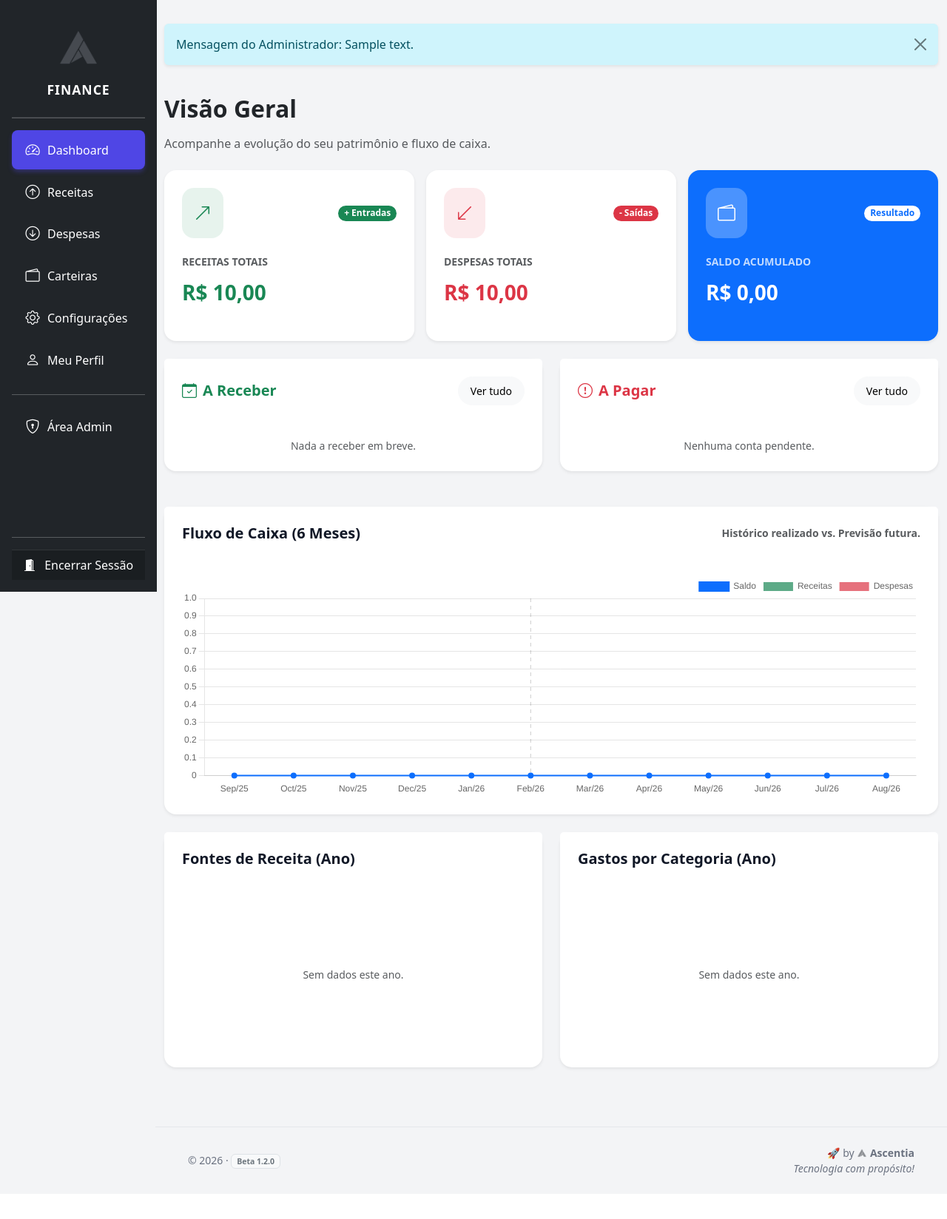
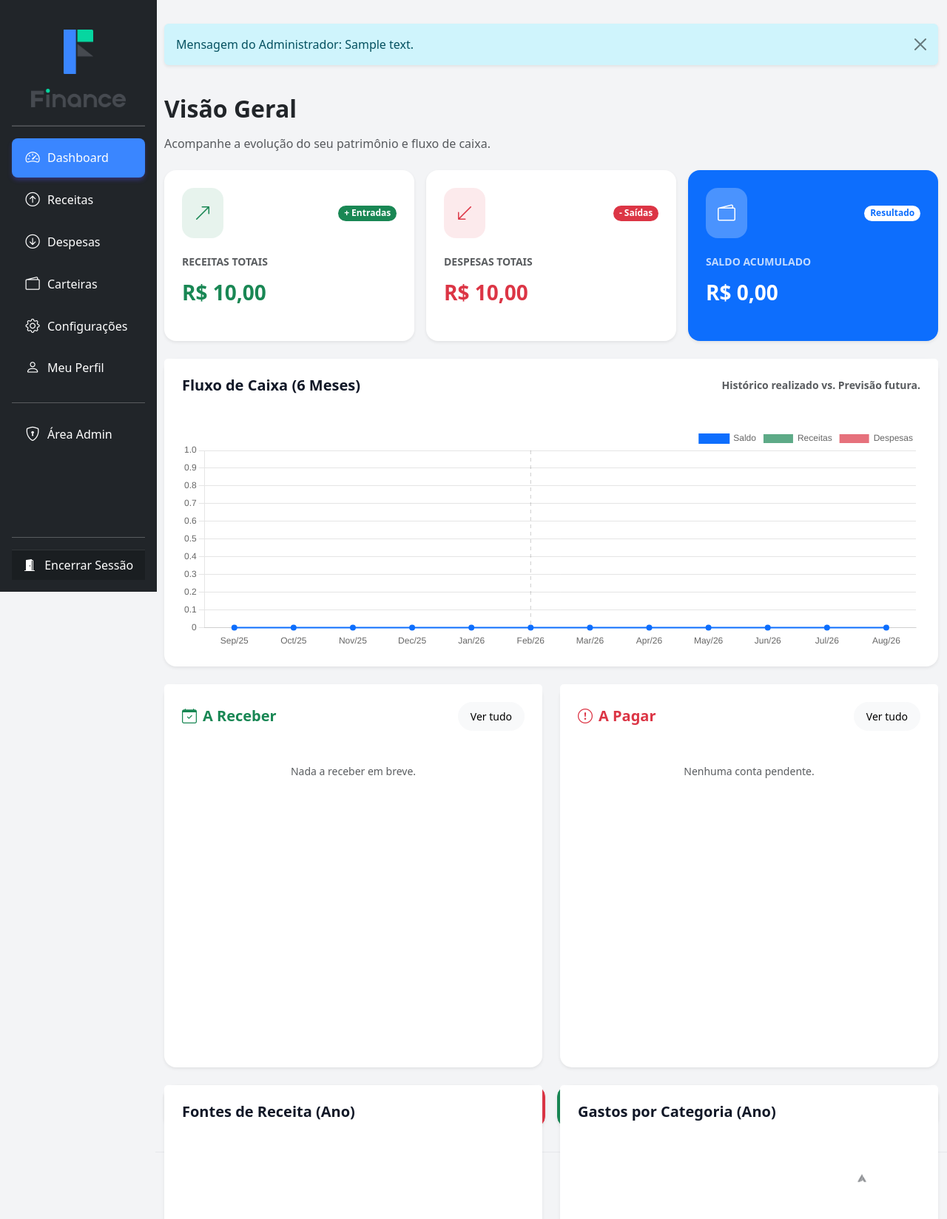
Before and after one commit to jaimealvesjr1/Finance, a Flask app: page / in a window 1280 px wide. Shown: the whole page at 74% size. Before the commit the page ends 1589 px from the top, so only its background shows below. Run offline with Flask 3, Linux system fonts and the light colour scheme; a user stored in the database is signed in; tables that the repository leaves empty hold one stand-in row (values such as "Sample post"); some libraries are stand-ins or nearby versions.

Commit message:
Inclusão da Logo Finance

```diff
--- a/app/static/css/custom.css
+++ b/app/static/css/custom.css
@@ -2,11 +2,12 @@
    1. VARIÁVEIS GLOBAIS (Paleta SaaS Moderno)
    ========================================= */
 :root {
-  --cor-primaria: #4f46e5;       /* Indigo 600 - Ação principal */
-  --cor-primaria-hover: #4338ca; /* Indigo 700 */
+  --cor-primaria: #3a86ff;       /* Indigo 600 - Ação principal */
+  --cor-primaria-hover: #0e46a0; /* Indigo 700 */
   --cor-secundaria: #10b981;     /* Emerald 500 - Sucesso/Dinheiro */
   --cor-perigo: #ef4444;         /* Red 500 - Despesas/Erro */
-  --cor-aviso: #f59e0b;          /* Amber 500 - Alertas */
+  --cor-aviso: #f59e0b;
+  --cor-ascentia: #06d6a0;       /* Amber 500 - Alertas */
 
   /* Cores de Fundo e Texto */
   --cor-fundo-body: #f3f4f6;     /* Cinza muito claro (Cool Gray) */
--- a/app/templates/auth/login.html
+++ b/app/templates/auth/login.html
@@ -9,12 +9,12 @@
 
     <div class="text-center mb-5">
         {# Mantendo o ícone existente, mas adaptando o estilo ao design limpo #}
-        <img src="{{ url_for('static', filename='img/icon_ascentia.png') }}" alt="Logo Finance" class="mb-3" style="max-height: 100px;">
+        <img src="{{ url_for('static', filename='img/finance.png') }}" alt="Logo Finance" class="mb-3" style="max-height: 50px;">
     </div>
 
     {# Adotando o estilo de card do template de inspiração (shadow, padding, border radius e largura máxima) #}
     <div class="card shadow-lg p-4 rounded-4 mx-auto text-start" style="max-width: 500px;">
-        <h2 class="text-center mb-4" style="color: var(--cor-destaque, #0d6efd);">
+        <h2 class="text-center mb-4" style="color: var(--cor-ascentia);">
             <strong>Login</strong>
         </h2>
 
--- a/app/templates/base/sidebar.html
+++ b/app/templates/base/sidebar.html
@@ -1,7 +1,7 @@
 <nav class="d-flex flex-column flex-shrink-0 p-3 text-white bg-dark h-100">
         <a class="sidebar-brand d-flex flex-column align-items-center justify-content-center py-4" href="{{ url_for('main.index') }}">
-            <img src="{{ url_for('static', filename='img/icon_ascentia.png') }}" alt="Logo Finance" style="max-height: 60px; width: auto;">
-            <span class="sidebar-brand-text mt-2 fw-bold text-white" style="font-size: 1.1rem; letter-spacing: 1px;">FINANCE</span>
+            <img src="{{ url_for('static', filename='img/icon_finance.png') }}" alt="Logo Finance" style="max-height: 60px; width: auto; margin-bottom: 20px;">
+            <img src="{{ url_for('static', filename='img/finance.png') }}" alt="Logo Finance" style="max-height: 25px; width: auto;">
         </a>
     <hr class="sidebar-divider my-0 mb-3">
 
--- a/app/templates/main/dashboard.html
+++ b/app/templates/main/dashboard.html
@@ -55,45 +55,58 @@
     </div>
 </div>
 
+<div class="card border-0 shadow-sm rounded-4 mb-4">
+    <div class="card-header bg-white border-bottom-0 pt-4 px-3 px-md-4">
+        <h5 class="fw-bold mb-0">Fluxo de Caixa (6 Meses)</h5>
+        <small class="text-muted">Histórico realizado vs. Previsão futura.</small>
+    </div>
+    <div class="card-body px-3 px-md-4 pb-4">
+        <div style="height: 300px;">
+            <canvas id="cashFlowChart"></canvas>
+        </div>
+    </div>
+</div>
+
 <div class="row g-4 mb-4">
+
     <div class="col-lg-6">
-        <div class="card border-0 shadow-sm rounded-4 h-70 mb-4">
-            <div class="card-header bg-white border-bottom-0 pt-4 px-4 d-flex justify-content-between align-items-center">
+        <div class="card border-0 shadow-sm rounded-4 h-100 mb-4">
+            <div class="card-header bg-white border-bottom-0 pt-4 px-3 px-md-4 d-flex justify-content-between align-items-center">
                 <h5 class="fw-bold mb-0 text-success"><i class="bi bi-calendar-check me-2"></i>A Receber</h5>
                 <a href="{{ url_for('financeiro.revenues') }}" class="btn btn-sm btn-light rounded-pill">Ver tudo</a>
             </div>
             <div class="card-body p-0">
                 <div class="list-group list-group-flush">
                     {% for r in next_revenues %}
-                        {# Lógica de Cores e Badges para Receita #}
+                        {# Lógica de Cores e Badges #}
                         {% set days = (r.due_date - now_date).days %}
                         {% if days < 0 %}
                             {% set box_class = "bg-danger bg-opacity-10 text-danger" %}
                             {% set text_class = "text-danger" %}
-                            {% set badge = '<span class="badge bg-danger ms-2">Atrasado</span>' %}
+                            {% set badge = '<span class="badge bg-danger ms-1 ms-md-2" style="font-size: 0.7em;">Atrasado</span>' %}
                         {% elif days == 0 %}
                             {% set box_class = "bg-success text-white shadow-sm" %}
                             {% set text_class = "text-success" %}
-                            {% set badge = '<span class="badge bg-success ms-2">Hoje!</span>' %}
+                            {% set badge = '<span class="badge bg-success ms-1 ms-md-2" style="font-size: 0.7em;">Hoje!</span>' %}
                         {% else %}
                             {% set box_class = "bg-success bg-opacity-10 text-success" %}
                             {% set text_class = "text-dark" %}
                             {% set badge = '' %}
                         {% endif %}
 
-                    <div class="list-group-item border-0 d-flex justify-content-between align-items-center px-4 py-3">
-                        <div class="d-flex align-items-center gap-3">
-                            <div class="{{ box_class }} rounded-3 p-2 d-flex align-items-center justify-content-center" style="width: 40px; height: 40px;">
+                    <div class="list-group-item border-0 d-flex justify-content-between align-items-center px-3 px-md-4 py-3">
+                        <div class="d-flex align-items-center gap-3 overflow-hidden">
+                            <div class="{{ box_class }} rounded-3 p-2 d-flex align-items-center justify-content-center flex-shrink-0" style="width: 40px; height: 40px;">
                                 <span class="fw-bold small">{{ r.due_date.day }}</span>
                             </div>
-                            <div>
-                                <h6 class="mb-0 fw-bold {{ text_class }}">
+                            <div class="overflow-hidden">
+                                <h6 class="mb-0 fw-bold {{ text_class }} text-truncate">
                                     {{ r.description }} {{ badge|safe }}
                                 </h6>
-                                <small class="text-muted">{{ r.category.name }}</small>
+                                <small class="text-muted text-truncate d-block">{{ r.category.name }}</small>
                             </div>
                         </div>
-                        <span class="fw-bold text-success text-nowrap">+ {{ r.amount | currency }}</span>
+                        <span class="fw-bold text-success text-nowrap ms-2">+ {{ r.amount | currency }}</span>
                     </div>
                     {% else %}
                     <div class="text-center py-4 text-muted small">Nada a receber em breve.</div>
@@ -101,76 +114,9 @@
                 </div>
             </div>
         </div>
-    </div>
-    <div class="col-lg-6">
-        <div class="card border-0 shadow-sm rounded-4 h-70 mb-4">
-            <div class="card-header bg-white border-bottom-0 pt-4 px-4 d-flex justify-content-between align-items-center">
-                <h5 class="fw-bold mb-0 text-danger"><i class="bi bi-exclamation-circle me-2"></i>A Pagar</h5>
-                <a href="{{ url_for('financeiro.expenses') }}" class="btn btn-sm btn-light rounded-pill">Ver tudo</a>
-            </div>
-            <div class="card-body p-0">
-                <div class="list-group list-group-flush">
-                    {% for e in next_expenses %}
-                        {# Lógica de Cores e Badges para Despesa #}
-                        {% set days = (e.due_date - now_date).days %}
 
-                        {% if days < 0 %}
-                            {% set box_class = "bg-danger text-white shadow-sm" %}
-                            {% set text_class = "text-danger" %}
-                            {% set badge = '<span class="badge bg-danger ms-2">Dias em atraso: ' ~ days|abs ~ '</span>' %}
-
-                        {% elif days == 0 %}
-                            {# Vence Hoje: Amarelo/Laranja #}
-                            {% set box_class = "bg-warning text-dark shadow-sm" %}
-                            {% set text_class = "text-dark" %}
-                            {% set badge = '<span class="badge bg-warning text-dark ms-2">Vence Hoje!</span>' %}
-
-                        {% else %}
-                            {# Futuro: Normal #}
-                            {% set box_class = "bg-danger bg-opacity-10 text-danger" %}
-                            {% set text_class = "text-dark" %}
-                            {% set badge = '' %}
-                        {% endif %}
-
-                    <div class="list-group-item border-0 d-flex justify-content-between align-items-center px-4 py-3">
-                        <div class="d-flex align-items-center gap-3">
-                            <div class="{{ box_class }} rounded-3 p-2 d-flex align-items-center justify-content-center" style="width: 40px; height: 40px;">
-                                <span class="fw-bold small">{{ e.due_date.day }}</span>
-                            </div>
-                            <div>
-                                <h6 class="mb-0 fw-bold {{ text_class }}">
-                                    {{ e.description }} {{ badge|safe }}
-                                </h6>
-                                <small class="text-muted">{{ e.category.name }}</small>
-                            </div>
-                        </div>
-                        <span class="fw-bold text-danger text-nowrap">- {{ e.amount | currency }}</span>
-                    </div>
-                    {% else %}
-                    <div class="text-center py-4 text-muted small">Nenhuma conta pendente.</div>
-                    {% endfor %}
-                </div>
-            </div>
-        </div>
-    </div>
-</div>
-
-<div class="card border-0 shadow-sm rounded-4 mb-4">
-    <div class="card-header bg-white border-bottom-0 pt-4 px-4">
-        <h5 class="fw-bold mb-0">Fluxo de Caixa (6 Meses)</h5>
-        <small class="text-muted">Histórico realizado vs. Previsão futura.</small>
-    </div>
-    <div class="card-body px-4 pb-4">
-        <div style="height: 300px;">
-            <canvas id="cashFlowChart"></canvas>
-        </div>
-    </div>
-</div>
-
-<div class="row g-4 mb-4">
-    <div class="col-lg-6">
         <div class="card border-0 shadow-sm rounded-4">
-            <div class="card-header bg-white border-bottom-0 pt-4 px-4">
+            <div class="card-header bg-white border-bottom-0 pt-4 px-3 px-md-4">
                 <h5 class="fw-bold mb-0">Fontes de Receita (Ano)</h5>
             </div>
             <div class="card-body d-flex justify-content-center" style="height: 250px;">
@@ -180,14 +126,75 @@
     </div>
 
     <div class="col-lg-6">
+        <div class="card border-0 shadow-sm rounded-4 h-100 mb-4">
+            <div class="card-header bg-white border-bottom-0 pt-4 px-3 px-md-4 d-flex justify-content-between align-items-center">
+                <h5 class="fw-bold mb-0 text-danger"><i class="bi bi-exclamation-circle me-2"></i>A Pagar</h5>
+                <a href="{{ url_for('financeiro.expenses') }}" class="btn btn-sm btn-light rounded-pill">Ver tudo</a>
+            </div>
+            <div class="card-body p-0">
+                <div class="list-group list-group-flush">
+                    {% for e in next_expenses %}
+                        {# Lógica de Cores e Badges #}
+                        {% set days = (e.due_date - now_date).days %}
+
+                        {% if days < 0 %}
+                            {% set box_class = "bg-danger text-white shadow-sm" %}
+                            {% set text_class = "text-danger" %}
+                            {% set badge = '<span class="badge bg-danger ms-1 ms-md-2" style="font-size: 0.7em;">-' ~ days|abs ~ 'd</span>' %}
+
+                        {% elif days == 0 %}
+                            {% set box_class = "bg-warning text-dark shadow-sm" %}
+                            {% set text_class = "text-dark" %}
+                            {% set badge = '<span class="badge bg-warning text-dark ms-1 ms-md-2" style="font-size: 0.7em;">Hoje!</span>' %}
+
+                        {% else %}
+                            {% set box_class = "bg-danger bg-opacity-10 text-danger" %}
+                            {% set text_class = "text-dark" %}
+                            {% set badge = '' %}
+                        {% endif %}
+
+                    <div class="list-group-item border-0 d-flex justify-content-between align-items-center px-3 px-md-4 py-3">
+                        <div class="d-flex align-items-center gap-3 overflow-hidden">
+                            <div class="{{ box_class }} rounded-3 p-2 d-flex align-items-center justify-content-center flex-shrink-0" style="width: 40px; height: 40px;">
+                                <span class="fw-bold small">{{ e.due_date.day }}</span>
+                            </div>
+                            <div class="overflow-hidden">
+                                <h6 class="mb-0 fw-bold {{ text_class }} text-truncate">
+                                    {{ e.description }} {{ badge|safe }}
+                                </h6>
+                                <small class="text-muted text-truncate d-block">{{ e.category.name }}</small>
+                            </div>
+                        </div>
+                        <span class="fw-bold text-danger text-nowrap ms-2">- {{ e.amount | currency }}</span>
+                    </div>
+                    {% else %}
+                    <div class="text-center py-4 text-muted small">Nenhuma conta pendente.</div>
+                    {% endfor %}
+                </div>
+            </div>
+        </div>
+
         <div class="card border-0 shadow-sm rounded-4">
-            <div class="card-header bg-white border-bottom-0 pt-4 px-4">
+            <div class="card-header bg-white border-bottom-0 pt-4 px-3 px-md-4">
                 <h5 class="fw-bold mb-0">Gastos por Categoria (Ano)</h5>
             </div>
             <div class="card-body d-flex justify-content-center" style="height: 250px;">
                 <canvas id="expenseCategoryChart"></canvas>
             </div>
         </div>
+    </div>
+</div>
+
+<div class="row g-3">
+    <div class="col-md-6">
+        <a href="{{ url_for('financeiro.add_expense') }}" class="btn btn-danger w-100 py-3 rounded-4 shadow-sm fw-bold">
+            <i class="bi bi-dash-circle me-2"></i> Registrar Despesa
+        </a>
+    </div>
+    <div class="col-md-6">
+        <a href="{{ url_for('financeiro.add_revenue') }}" class="btn btn-success w-100 py-3 rounded-4 shadow-sm fw-bold">
+            <i class="bi bi-plus-circle me-2"></i> Registrar Receita
+        </a>
     </div>
 </div>
 
```
Also changed, not shown: app/static/img/finance.png (added), app/static/img/icon_finance.png (added).
